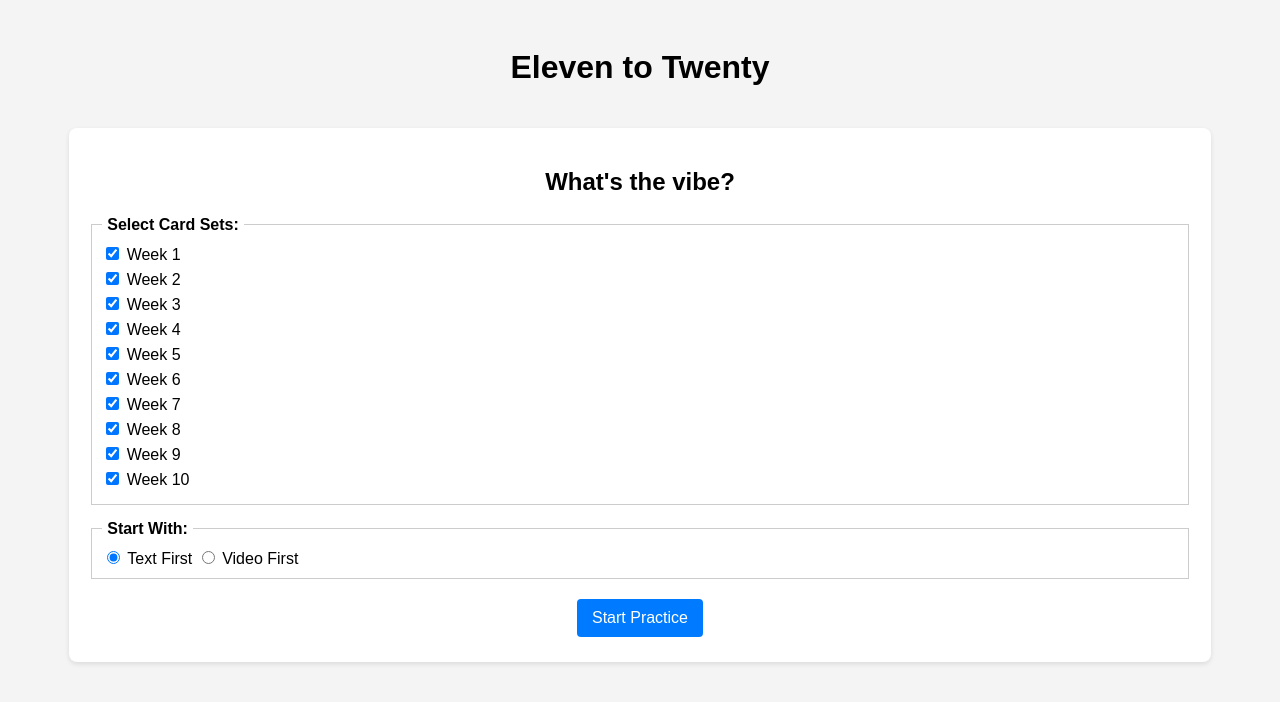
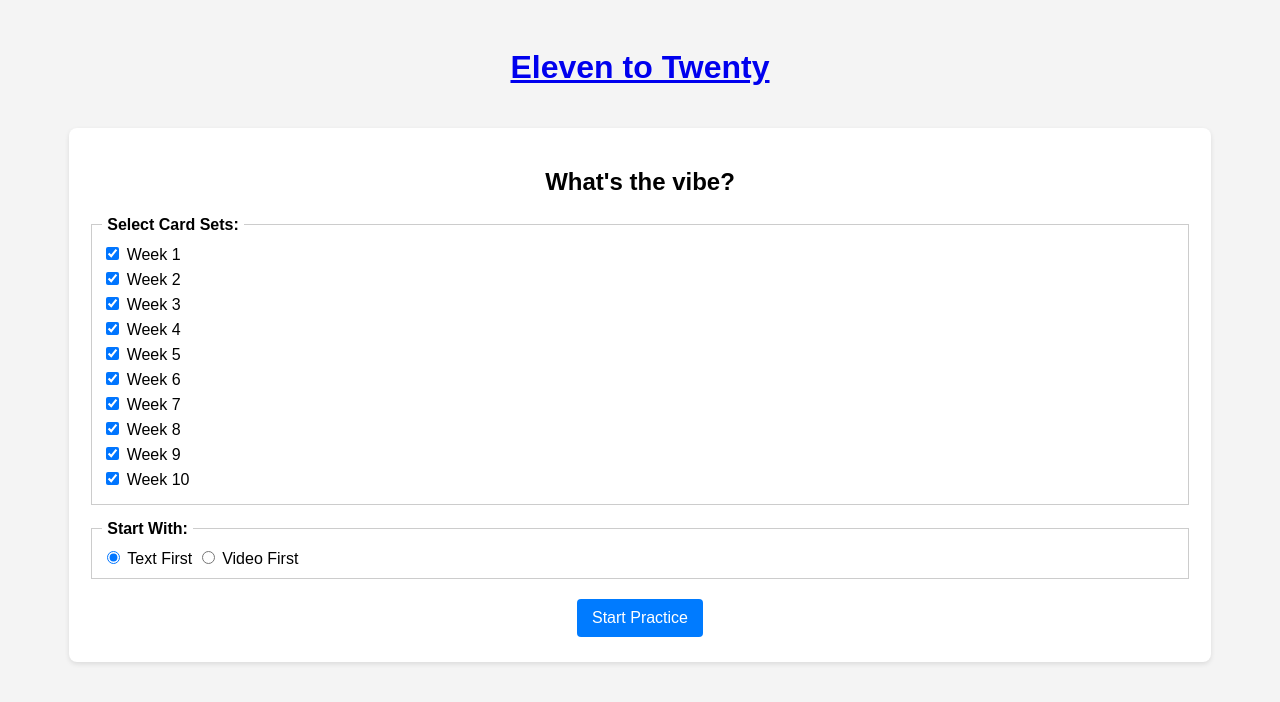
Before and after one commit to seano-vs/eleven-to-twenty, a plain HTML site: page index.html in a window 1280 px wide. Drawn offline with Linux system fonts and the light colour scheme.

Commit message:
link to gh

```diff
--- a/index.html
+++ b/index.html
@@ -8,7 +8,7 @@
 </head>
 <body>
 
-    <h1>Eleven to Twenty </h1>
+    <h1><a href="https://github.com/seano-vs/eleven-to-twenty">Eleven to Twenty</a></h1>
 
     <div id="settings-area">
         <h2>What's the vibe?</h2>
```
